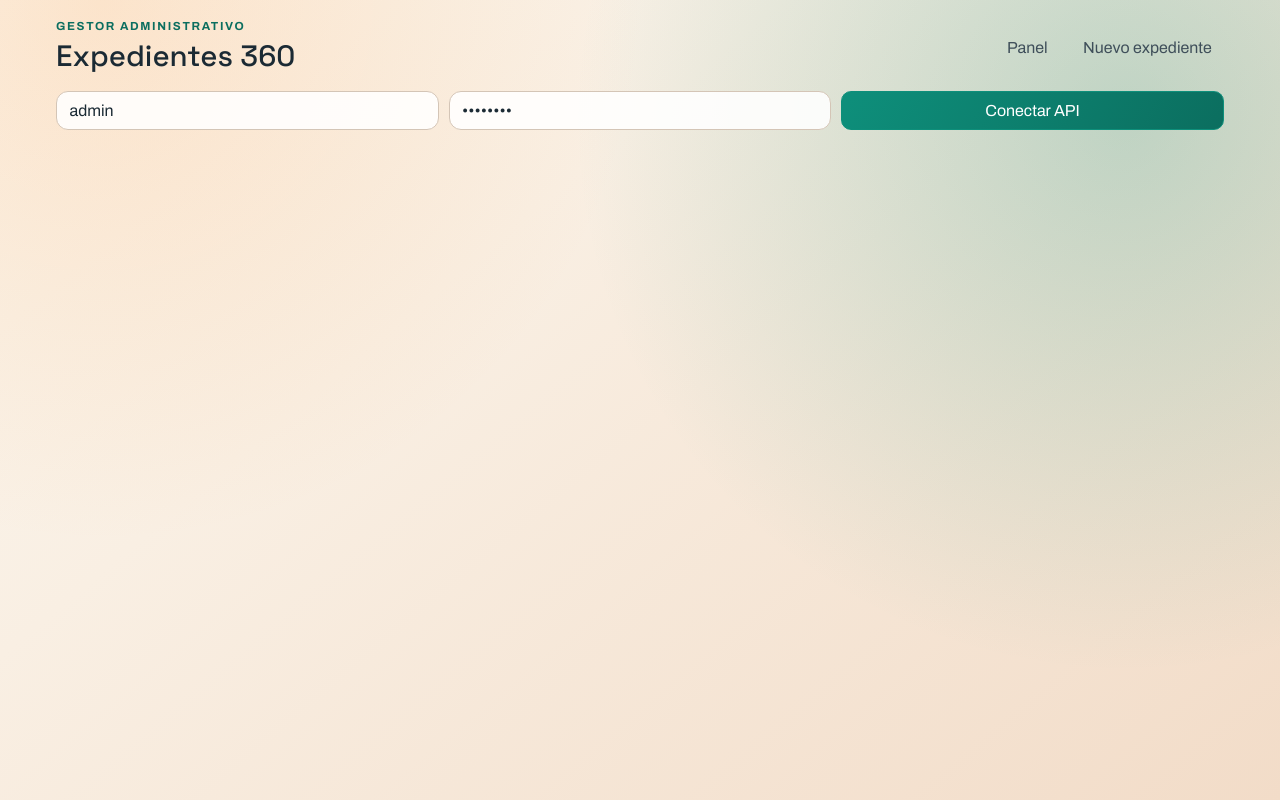
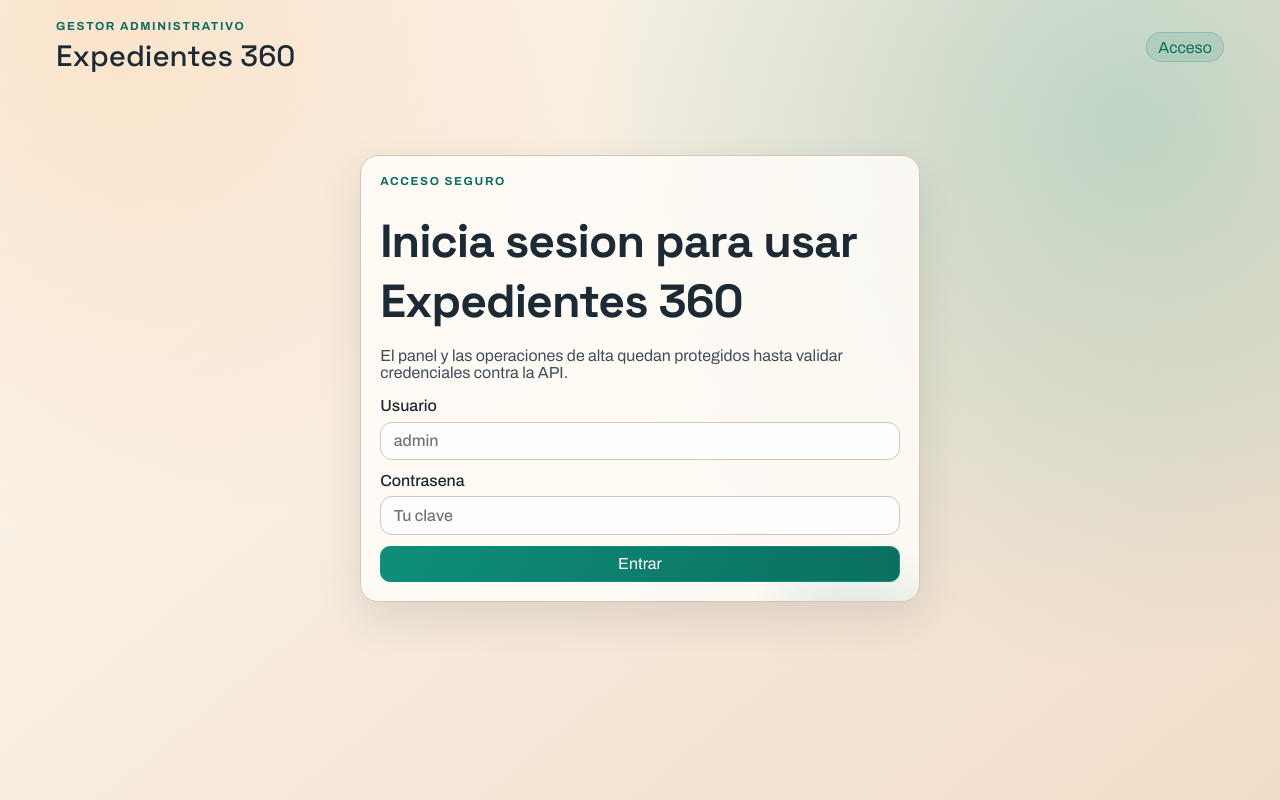
Before and after one commit to eduardoperez-hiberuscom/prueba-ariadne, a React (Vite) app in the folder repositories/expedientes-frontend/: page /login in a window 1280 px wide. Built offline with nearby package versions, Linux system fonts and the light colour scheme; no server answers.

Commit message:
feat(frontend): require login before accessing main views

```diff
--- a/repositories/expedientes-frontend/src/App.tsx
+++ b/repositories/expedientes-frontend/src/App.tsx
@@ -1,45 +1,118 @@
 import { useState, type FormEvent } from 'react'
-import { BrowserRouter, Link, NavLink, Route, Routes } from 'react-router-dom'
+import {
+  BrowserRouter,
+  Link,
+  NavLink,
+  Navigate,
+  Outlet,
+  Route,
+  Routes,
+} from 'react-router-dom'
+import { listExpedientes } from './api/client'
 import { DashboardPage } from './pages/DashboardPage'
 import { ExpedienteDetailPage } from './pages/ExpedienteDetailPage'
 import { NewExpedientePage } from './pages/NewExpedientePage'
 import type { AuthCredentials } from './types/api'
 
-const STORAGE_KEY = 'expedientes.front.auth'
+const AUTH_STORAGE_KEY = 'expedientes.front.auth'
+const SESSION_STORAGE_KEY = 'expedientes.front.session'
 
-const defaultAuth: AuthCredentials = {
-  username: 'admin',
-  password: 'admin123',
+const emptyAuth: AuthCredentials = {
+  username: '',
+  password: '',
 }
 
-function loadAuth(): AuthCredentials {
-  const fromStorage = window.localStorage.getItem(STORAGE_KEY)
+function loadAuth(): AuthCredentials | null {
+  const fromStorage = window.localStorage.getItem(AUTH_STORAGE_KEY)
   if (!fromStorage) {
-    return defaultAuth
+    return null
   }
 
   try {
     return JSON.parse(fromStorage) as AuthCredentials
   } catch {
-    return defaultAuth
+    return null
   }
 }
 
 function saveAuth(auth: AuthCredentials): void {
-  window.localStorage.setItem(STORAGE_KEY, JSON.stringify(auth))
+  window.localStorage.setItem(AUTH_STORAGE_KEY, JSON.stringify(auth))
+}
+
+function hasSession(): boolean {
+  return window.sessionStorage.getItem(SESSION_STORAGE_KEY) === '1'
+}
+
+function setSession(active: boolean): void {
+  if (active) {
+    window.sessionStorage.setItem(SESSION_STORAGE_KEY, '1')
+    return
+  }
+
+  window.sessionStorage.removeItem(SESSION_STORAGE_KEY)
+}
+
+function ProtectedRoute({ isAuthenticated }: { isAuthenticated: boolean }) {
+  if (!isAuthenticated) {
+    return <Navigate to="/login" replace />
+  }
+
+  return <Outlet />
 }
 
 function App() {
-  const [auth, setAuth] = useState<AuthCredentials>(() => loadAuth())
-  const [draftAuth, setDraftAuth] = useState<AuthCredentials>(auth)
+  const storedAuth = loadAuth()
+  const [auth, setAuth] = useState<AuthCredentials | null>(() =>
+    hasSession() ? storedAuth : null,
+  )
+  const [draftAuth, setDraftAuth] = useState<AuthCredentials>(
+    storedAuth ?? emptyAuth,
+  )
+  const [isSigningIn, setIsSigningIn] = useState(false)
+  const [authError, setAuthError] = useState('')
   const [authNotice, setAuthNotice] = useState('')
 
   const onConnect = (event: FormEvent<HTMLFormElement>) => {
     event.preventDefault()
-    setAuth(draftAuth)
-    saveAuth(draftAuth)
-    setAuthNotice('Credenciales aplicadas para las llamadas API.')
+
+    if (!draftAuth.username.trim() || !draftAuth.password.trim()) {
+      setAuthError('Introduce usuario y contrasena para continuar.')
+      setAuthNotice('')
+      return
+    }
+
+    setIsSigningIn(true)
+    setAuthError('')
+    setAuthNotice('')
+
+    const nextAuth = {
+      username: draftAuth.username.trim(),
+      password: draftAuth.password,
+    }
+
+    void listExpedientes(nextAuth, 0, 1)
+      .then(() => {
+        setAuth(nextAuth)
+        saveAuth(nextAuth)
+        setSession(true)
+        setAuthNotice('Sesion iniciada. Bienvenido al panel principal.')
+      })
+      .catch(() => {
+        setAuthError('No se pudo iniciar sesion. Revisa usuario/clave.')
+      })
+      .finally(() => {
+        setIsSigningIn(false)
+      })
   }
+
+  const onLogout = () => {
+    setSession(false)
+    setAuth(null)
+    setAuthNotice('Sesion cerrada.')
+    setAuthError('')
+  }
+
+  const isAuthenticated = Boolean(auth)
 
   return (
     <BrowserRouter>
@@ -53,41 +126,107 @@ function App() {
           </div>
 
           <nav className="main-nav" aria-label="Navegacion principal">
-            <NavLink to="/" end>
-              Panel
-            </NavLink>
-            <NavLink to="/expedientes/nuevo">Nuevo expediente</NavLink>
+            {isAuthenticated ? (
+              <>
+                <NavLink to="/" end>
+                  Panel
+                </NavLink>
+                <NavLink to="/expedientes/nuevo">Nuevo expediente</NavLink>
+              </>
+            ) : (
+              <NavLink to="/login">Acceso</NavLink>
+            )}
           </nav>
 
-          <form className="auth-form" onSubmit={onConnect}>
-            <input
-              aria-label="Usuario"
-              value={draftAuth.username}
-              onChange={(event) =>
-                setDraftAuth((prev) => ({ ...prev, username: event.target.value }))
-              }
-              placeholder="Usuario"
-            />
-            <input
-              aria-label="Contrasena"
-              type="password"
-              value={draftAuth.password}
-              onChange={(event) =>
-                setDraftAuth((prev) => ({ ...prev, password: event.target.value }))
-              }
-              placeholder="Contrasena"
-            />
-            <button type="submit">Conectar API</button>
-          </form>
+          {isAuthenticated ? (
+            <div className="topbar-auth">
+              <p className="user-chip">Sesion activa: {auth?.username}</p>
+              <button type="button" onClick={onLogout}>
+                Cerrar sesion
+              </button>
+            </div>
+          ) : null}
         </header>
 
         {authNotice ? <p className="notice reveal-up">{authNotice}</p> : null}
 
         <main className="app-main reveal-up">
           <Routes>
-            <Route path="/" element={<DashboardPage auth={auth} />} />
-            <Route path="/expedientes/nuevo" element={<NewExpedientePage auth={auth} />} />
-            <Route path="/expedientes/:id" element={<ExpedienteDetailPage auth={auth} />} />
+            <Route
+              path="/login"
+              element={
+                isAuthenticated ? (
+                  <Navigate to="/" replace />
+                ) : (
+                  <section className="login-layout">
+                    <article className="panel login-card hero-panel">
+                      <p className="overline">Acceso seguro</p>
+                      <h1>Inicia sesion para usar Expedientes 360</h1>
+                      <p>
+                        El panel y las operaciones de alta quedan protegidos hasta
+                        validar credenciales contra la API.
+                      </p>
+
+                      <form className="stack-form" onSubmit={onConnect}>
+                        <label>
+                          Usuario
+                          <input
+                            aria-label="Usuario"
+                            value={draftAuth.username}
+                            onChange={(event) =>
+                              setDraftAuth((prev) => ({
+                                ...prev,
+                                username: event.target.value,
+                              }))
+                            }
+                            placeholder="admin"
+                          />
+                        </label>
+
+                        <label>
+                          Contrasena
+                          <input
+                            aria-label="Contrasena"
+                            type="password"
+                            value={draftAuth.password}
+                            onChange={(event) =>
+                              setDraftAuth((prev) => ({
+                                ...prev,
+                                password: event.target.value,
+                              }))
+                            }
+                            placeholder="Tu clave"
+                          />
+                        </label>
+
+                        <button type="submit" disabled={isSigningIn}>
+                          {isSigningIn ? 'Validando...' : 'Entrar'}
+                        </button>
+                      </form>
+
+                      {authError ? <p className="error-text">{authError}</p> : null}
+                    </article>
+                  </section>
+                )
+              }
+            />
+
+            <Route path="/" element={<ProtectedRoute isAuthenticated={isAuthenticated} />}>
+              <Route path="/" element={auth ? <DashboardPage auth={auth} /> : null} />
+              <Route
+                path="/expedientes/nuevo"
+                element={auth ? <NewExpedientePage auth={auth} /> : null}
+              />
+              <Route
+                path="/expedientes/:id"
+                element={auth ? <ExpedienteDetailPage auth={auth} /> : null}
+              />
+            </Route>
+
+            <Route
+              path="*"
+              element={<Navigate to={isAuthenticated ? '/' : '/login'} replace />}
+            />
           </Routes>
         </main>
       </div>
--- a/repositories/expedientes-frontend/src/index.css
+++ b/repositories/expedientes-frontend/src/index.css
@@ -71,6 +71,24 @@ body {
   flex-wrap: wrap;
 }
 
+.topbar-auth {
+  display: flex;
+  justify-content: flex-end;
+  align-items: center;
+  gap: 0.6rem;
+}
+
+.user-chip {
+  margin: 0;
+  border: 1px solid rgba(14, 143, 123, 0.28);
+  border-radius: 999px;
+  padding: 0.3rem 0.7rem;
+  background: rgba(14, 143, 123, 0.1);
+  color: var(--accent-strong);
+  font-size: 0.85rem;
+  font-weight: 600;
+}
+
 .main-nav a {
   text-decoration: none;
   color: var(--ink-soft);
@@ -95,6 +113,20 @@ body {
 
 .app-main {
   display: block;
+}
+
+.login-layout {
+  min-height: min(72vh, 720px);
+  display: grid;
+  align-items: center;
+}
+
+.login-card {
+  max-width: 560px;
+  width: 100%;
+  justify-self: center;
+  display: grid;
+  gap: 1rem;
 }
 
 .page-grid {
@@ -339,6 +371,17 @@ button:disabled {
   gap: 1rem;
 }
 
+@media (max-width: 840px) {
+  .topbar {
+    grid-template-columns: 1fr;
+  }
+
+  .topbar-auth {
+    justify-content: flex-start;
+    flex-wrap: wrap;
+  }
+}
+
 .meta-grid {
   display: grid;
   grid-template-columns: repeat(auto-fit, minmax(190px, 1fr));
```
